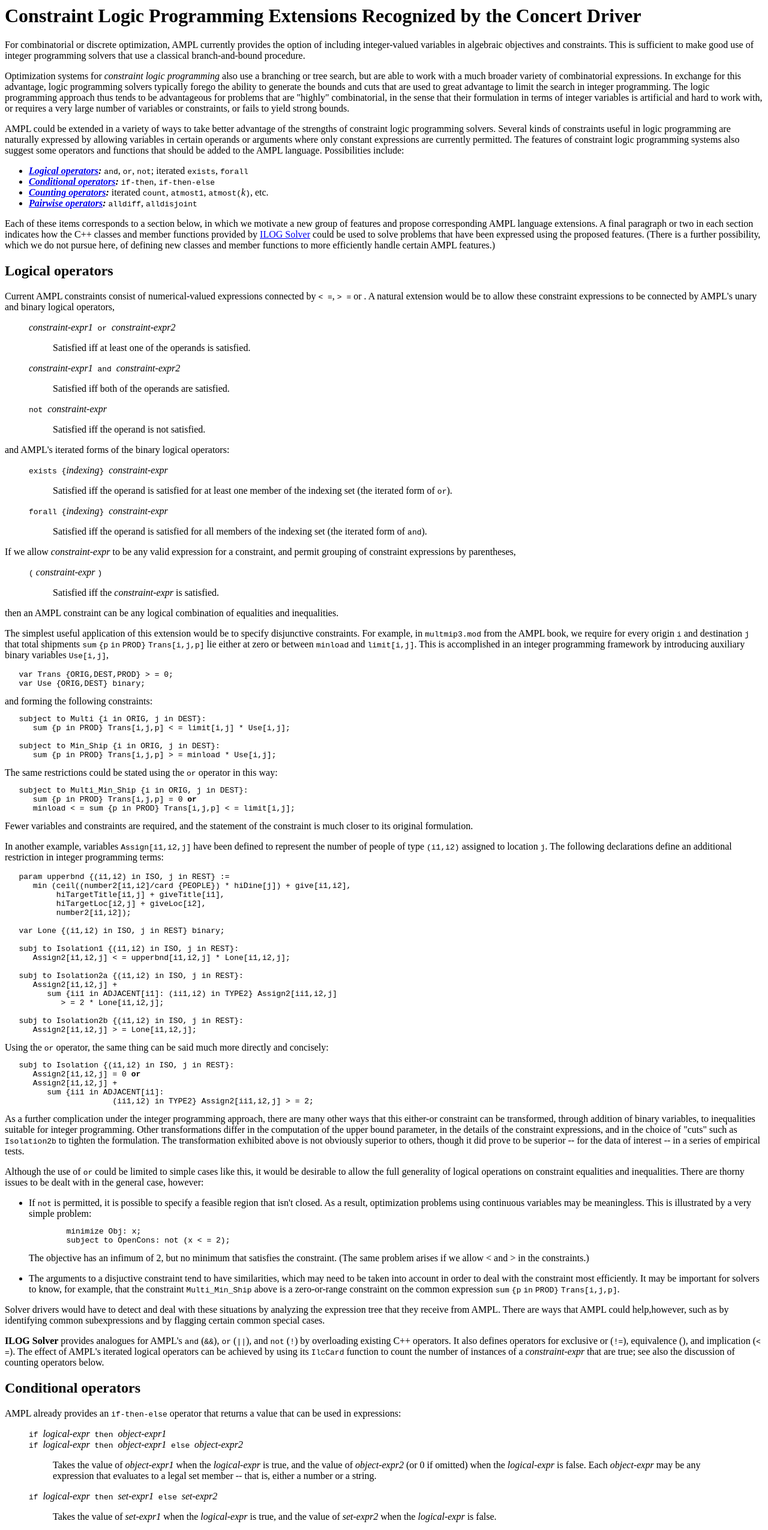
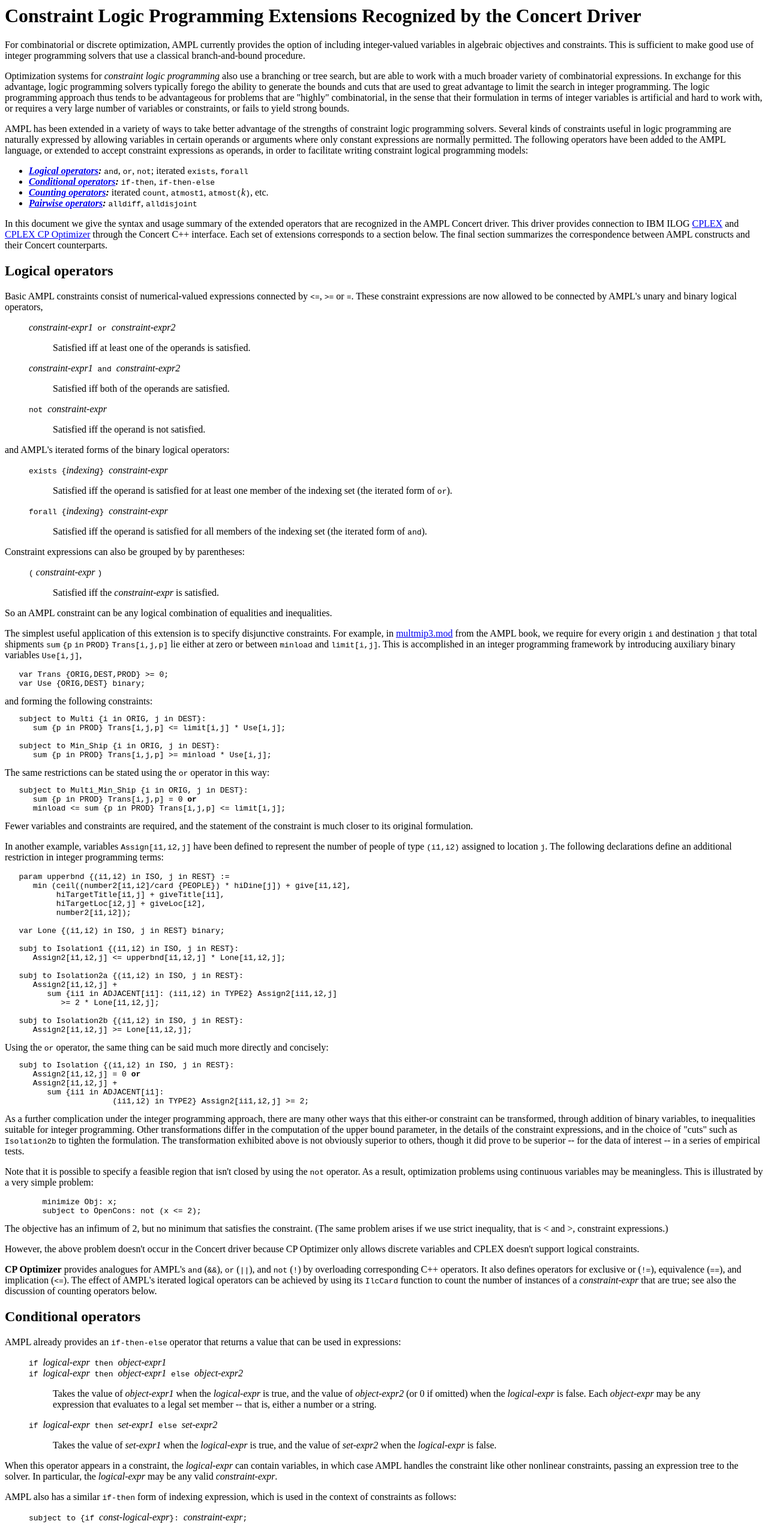
Before and after one commit to ampl/mp, a plain HTML site: page solvers/concert/usage.html in a window 1280 px wide. Shown: the top 2550 px of the page at 60% size. Drawn offline with Linux system fonts and the light colour scheme.

Commit message:
Revise the "Logical operators" section.

```diff
--- a/solvers/concert/usage.html
+++ b/solvers/concert/usage.html
@@ -25,47 +25,52 @@ variables is artificial and hard to work with, or requires a very
 large number of variables or constraints, or fails to yield strong
 bounds.</p><p>
 
-        AMPL could be extended in a variety of ways to take better
+        AMPL has been extended in a variety of ways to take better
 advantage of the strengths of constraint logic programming solvers.
 Several kinds of constraints useful in logic programming are naturally
 expressed by allowing variables in certain operands or arguments where
-only constant expressions are currently permitted.  The features of
-constraint logic programming systems also suggest some operators and
-functions that should be added to the AMPL language.  Possibilities
-include:</p>
+only constant expressions are normally permitted.  The following
+operators have been added to the AMPL language, or extended to accept
+constraint expressions as operands, in order to facilitate writing
+constraint logical programming models:</p>
 
 <ul>
+<!-- TODO: strict inequalities -->
 <li><b><i><a href="#logop">Logical operators</a>:</i></b> <tt>and</tt>,
 <tt>or</tt>, <tt>not</tt>; iterated <tt>exists</tt>, <tt>forall</tt>
 
+<!-- TODO: ==>, <==> -->
 </li><li><b><i><a href="#condop">Conditional operators</a>:</i></b>
 <tt>if-then</tt>, <tt>if-then-else</tt>
 
+<!-- TODO: check op names -->
 </li><li><b><i><a href="#cardop">Counting operators</a>:</i></b> iterated
 <tt>count</tt>, <tt>atmost1</tt>, <tt>atmost(</tt><i>k</i><tt>)</tt>,
 etc.
 
+<!-- TODO: check op names -->
 </li><li><b><i><a href="#pairop">Pairwise operators</a>:</i></b>
-<tt>alldiff</tt>, <tt>alldisjoint</tt>
+<tt>alldiff</tt>, <tt>alldisjoint</tt></li>
 </ul>
 
-Each of these items corresponds to a section below, in which we
-motivate a new group of features and propose corresponding AMPL
-language extensions.  A final paragraph or two in each section
-indicates how the C++ classes and member functions provided by
-<a href="http://www.ilog.com/">ILOG Solver</a> could be used to solve
-problems that have been expressed using the proposed features.  (There
-is a further possibility, which we do not pursue here, of defining new
-classes and member functions to more efficiently handle certain AMPL
-features.)
+In this document we give the syntax and usage summary of the extended
+operators that are recognized in the AMPL Concert driver.
+This driver provides connection to IBM ILOG
+<a href="http://www.ibm.com/software/integration/optimization/cplex-optimizer/">
+CPLEX</a> and
+<a href="http://www.ibm.com/software/integration/optimization/cplex-cp-optimizer/">
+CPLEX CP Optimizer</a> through
+the Concert C++ interface. Each set of extensions corresponds to a section
+below. The final section summarizes the correspondence between AMPL constructs
+and their Concert counterparts.
 
 <h2>
 <a name="logop">Logical operators</a>
 </h2>
-        Current AMPL constraints consist of numerical-valued
-expressions connected by <tt>&lt; =</tt>, <tt>&gt; =</tt> or <tt&gt =<="" tt="">.  A
-natural extension would be to allow these constraint expressions to be
-connected by AMPL's unary and binary logical operators,
+        Basic AMPL constraints consist of numerical-valued
+expressions connected by <tt>&lt;=</tt>, <tt>&gt;=</tt> or <tt>=</tt>.
+These constraint expressions are now allowed to be connected by AMPL's
+unary and binary logical operators,
 
 <dl><blockquote>
 
@@ -99,9 +104,7 @@ of the indexing set (the iterated form of <tt>and</tt>).<p>
 
 </p></dd></blockquote></dl>
 
-If we allow <i>constraint-expr</i> to be any valid expression for a
-constraint, and permit grouping of constraint expressions by
-parentheses,
+Constraint expressions can also be grouped by by parentheses:
 
 <dl><blockquote>
 
@@ -111,33 +114,34 @@ parentheses,
 
 </p></dd></blockquote></dl>
 
-then an AMPL constraint can be any logical combination of equalities
+So an AMPL constraint can be any logical combination of equalities
 and inequalities.<p>
 
-        The simplest useful application of this extension would be to
+        The simplest useful application of this extension is to
 specify disjunctive constraints.  For example, in
-<tt>multmip3.mod</tt> from the AMPL book, we require for every origin
+<a href="http://www.ampl.com/BOOK/EXAMPLES/EXAMPLES2/multmip3.mod">
+multmip3.mod</a> from the AMPL book, we require for every origin
 <tt>i</tt> and destination <tt>j</tt> that total shipments
 <tt>sum</tt> <tt>{p</tt> <tt>in</tt> <tt>PROD}</tt>
 <tt>Trans[i,j,p]</tt> lie either at zero or between <tt>minload</tt>
 and <tt>limit[i,j]</tt>.  This is accomplished in an integer
 programming framework by introducing auxiliary binary variables
 <tt>Use[i,j]</tt>,</p><p>
-</p><pre>   var Trans {ORIG,DEST,PROD} &gt; = 0;
+</p><pre>   var Trans {ORIG,DEST,PROD} &gt;= 0;
    var Use {ORIG,DEST} binary;
 </pre>
 and forming the following constraints:
 <pre>   subject to Multi {i in ORIG, j in DEST}:
-      sum {p in PROD} Trans[i,j,p] &lt; = limit[i,j] * Use[i,j];
+      sum {p in PROD} Trans[i,j,p] &lt;= limit[i,j] * Use[i,j];
 
    subject to Min_Ship {i in ORIG, j in DEST}:
-      sum {p in PROD} Trans[i,j,p] &gt; = minload * Use[i,j];
+      sum {p in PROD} Trans[i,j,p] &gt;= minload * Use[i,j];
 </pre>
-The same restrictions could be stated using the <tt>or</tt> operator
+The same restrictions can be stated using the <tt>or</tt> operator
 in this way:
 <pre>   subject to Multi_Min_Ship {i in ORIG, j in DEST}:
       sum {p in PROD} Trans[i,j,p] = 0 <b>or</b>
-      minload &lt; = sum {p in PROD} Trans[i,j,p] &lt; = limit[i,j];
+      minload &lt;= sum {p in PROD} Trans[i,j,p] &lt;= limit[i,j];
 </pre>
 Fewer variables and constraints are required, and the statement of
 the constraint is much closer to its original formulation.<p>
@@ -156,15 +160,15 @@ terms:</p><p>
    var Lone {(i1,i2) in ISO, j in REST} binary;
 
    subj to Isolation1 {(i1,i2) in ISO, j in REST}:
-      Assign2[i1,i2,j] &lt; = upperbnd[i1,i2,j] * Lone[i1,i2,j];
+      Assign2[i1,i2,j] &lt;= upperbnd[i1,i2,j] * Lone[i1,i2,j];
 
    subj to Isolation2a {(i1,i2) in ISO, j in REST}:
       Assign2[i1,i2,j] +
          sum {ii1 in ADJACENT[i1]: (ii1,i2) in TYPE2} Assign2[ii1,i2,j]
-            &gt; = 2 * Lone[i1,i2,j];
+            &gt;= 2 * Lone[i1,i2,j];
 
    subj to Isolation2b {(i1,i2) in ISO, j in REST}:
-      Assign2[i1,i2,j] &gt; = Lone[i1,i2,j];
+      Assign2[i1,i2,j] &gt;= Lone[i1,i2,j];
 </pre>
 Using the <tt>or</tt> operator, the same thing can be said much more
 directly and concisely:
@@ -172,7 +176,7 @@ directly and concisely:
       Assign2[i1,i2,j] = 0 <b>or</b>
       Assign2[i1,i2,j] +
          sum {ii1 in ADJACENT[i1]:
-                       (ii1,i2) in TYPE2} Assign2[ii1,i2,j] &gt; = 2;
+                       (ii1,i2) in TYPE2} Assign2[ii1,i2,j] &gt;= 2;
 </pre>
 As a further complication under the integer programming approach,
 there are many other ways that this either-or constraint can be
@@ -183,44 +187,31 @@ constraint expressions, and in the choice of "cuts" such as
 <tt>Isolation2b</tt> to tighten the formulation.  The transformation
 exhibited above is not obviously superior to others, though it did
 prove to be superior -- for the data of interest -- in a series of
-empirical tests.<p>
+empirical tests.
 
-        Although the use of <tt>or</tt> could be limited to simple
-cases like this, it would be desirable to allow the full generality of
-logical operations on constraint equalities and inequalities.  There
-are thorny issues to be dealt with in the general case, however:
-
-</p><ul>
-<li>If <tt>not</tt> is permitted, it is possible to specify a
-    feasible region that isn't closed.  As a result, optimization
-    problems using continuous variables may be meaningless.  This
-    is illustrated by a very simple problem:
+<p>
+    Note that it is possible to specify a feasible region that isn't
+    closed by using the <tt>not</tt> operator.  As a result, optimization
+    problems using continuous variables may be meaningless.  This is
+    illustrated by a very simple problem:
 <pre>        minimize Obj: x;
-        subject to OpenCons: not (x &lt; = 2);
+        subject to OpenCons: not (x &lt;= 2);
 </pre>
     The objective has an infimum of 2, but no minimum that
     satisfies the constraint.  (The same problem arises if we
-    allow &lt;  and &gt;  in the constraints.)<p>
+    use strict inequality, that is &lt; and &gt;, constraint expressions.)</p>
 
-</p></li><li>The arguments to a disjuctive constraint tend to have
-    similarities, which may need to be taken into account in order
-    to deal with the constraint most efficiently.  It may be
-    important for solvers to know, for example, that the constraint
-    <tt>Multi_Min_Ship</tt> above is a zero-or-range constraint
-    on the common expression <tt>sum</tt> <tt>{p</tt> <tt>in</tt>
-    <tt>PROD}</tt> <tt>Trans[i,j,p]</tt>.<p>
-</p></li></ul>
+<p>
+    However, the above problem doesn't occur in the Concert driver because
+    CP Optimizer only allows discrete variables and CPLEX doesn't support
+    logical constraints.
+</p>
 
-Solver drivers would have to detect and deal with these situations by
-analyzing the expression tree that they receive from AMPL.  There are
-ways that AMPL could help,however, such as by identifying common
-subexpressions and by flagging certain common special cases.<p>
-
-        <b>ILOG Solver</b> provides analogues for AMPL's <tt>and</tt>
+<p><b>CP Optimizer</b> provides analogues for AMPL's <tt>and</tt>
 (<tt>&amp;&amp;</tt>), <tt>or</tt> (<tt>||</tt>), and <tt>not</tt>
-(<tt>!</tt>) by overloading existing C++ operators.  It also defines
-operators for exclusive or (<tt>!=</tt>), equivalence (<tt&gt =="&lt;/tt">),
-and implication (<tt>&lt; =</tt>).  The effect of AMPL's iterated logical
+(<tt>!</tt>) by overloading corresponding C++ operators.  It also defines
+operators for exclusive or (<tt>!=</tt>), equivalence (<tt>==</tt>),
+and implication (<tt>&lt;=</tt>).  The effect of AMPL's iterated logical
 operators can be achieved by using its <tt>IlcCard</tt> function to
 count the number of instances of a <i>constraint-expr</i> that are
 true; see also the discussion of counting operators below.</tt&gt></p>
@@ -276,13 +267,13 @@ if and only if the <i>logical-expr</i> is true.<p>
 
 Thus for example in section 8.4 of the book we have:
 <pre>   subject to Time {if avail &gt;  0}:
-      sum {p in PROD} (1/rate[p]) * Make[p] &lt; = avail;
+      sum {p in PROD} (1/rate[p]) * Make[p] &lt;= avail;
 </pre>
 It is arguably more natural, howver, to make the <tt>if</tt> condition
 part of the constraint expression:
 <pre>   subject to Time:
       if avail &gt;  0 then
-         sum {p in PROD} (1/rate[p]) * Make[p] &lt; = avail;
+         sum {p in PROD} (1/rate[p]) * Make[p] &lt;= avail;
 </pre>
 By allowing variables in the <i>logical-expr</i> following <tt>if</tt>,
 we arrive at another appealing form of constraint for logic programming:
@@ -311,15 +302,15 @@ could conveniently express.  For example, the previously defined
 <tt>Multi_Min_Ship</tt> constraint could be written:
 <pre>   subject to Multi_Min_Ship {i in ORIG, j in DEST}:
       if sum {p in PROD} Trans[i,j,p] &gt;  0 then
-         minload &lt; = sum {p in PROD} Trans[i,j,p] &lt; = limit[i,j];
+         minload &lt;= sum {p in PROD} Trans[i,j,p] &lt;= limit[i,j];
 </pre>
 Again, the <i>logical-expr</i> could be any <i>constraint-expr</i>.
 <p>
 
-<b>ILOG Solver</b> can directly define if-then constraints like
+<b>CP Optimizer</b> can directly define if-then constraints like
 <tt>Time</tt> and <tt>Multi_Min_Ship</tt> above by use of either a
 constraint-posting function (<tt>IlcIfThen</tt>) or an implication
-operator (<tt>&lt; =</tt>).  There is no direct support for
+operator (<tt>&lt;=</tt>).  There is no direct support for
 if-then-<i>else</i> constraints, however; they have to be built from
 two calls to <tt>IlcIfThen</tt> or an equivalent constraint expression
 using several logical operators.</p><p>
@@ -339,13 +330,13 @@ satisfied.  For instance, in the <tt>multmip3.mod</tt> example
 previously cited, there is the following constraint on the number of
 destinations served by any origin:
 <pre>   subject to Max_Serve {i in ORIG}:
-      sum {j in DEST} Use[i,j] &lt; = maxserve;
+      sum {j in DEST} Use[i,j] &lt;= maxserve;
 </pre>
 Using <tt>card</tt>, the same thing could be expressed in terms of
 the natural <tt>Trans[i,j,p]</tt> variables, without recourse to the
 auxiliary zero-one <tt>Use[i,j]</tt> variables:
 <pre>   subject to Max_Serve {i in ORIG}:
-      card {j in DEST: sum {p in PROD} Trans[i,j,p] &gt;  0} &lt; = maxserve;
+      card {j in DEST: sum {p in PROD} Trans[i,j,p] &gt;  0} &lt;= maxserve;
 </pre>
 This form might be too general, however.  The operand of <tt>card</tt>
 could be any set expression.  To implement the resulting constraint,
@@ -369,7 +360,7 @@ number of times that a certain constraint is satisfied:<p>
 
 The above constraint would then be written:
 <pre>   subject to Max_Serve {i in ORIG}:
-      count {j in DEST} (sum {p in PROD} Trans[i,j,p] &gt;  0) &lt; = maxserve;
+      count {j in DEST} (sum {p in PROD} Trans[i,j,p] &gt;  0) &lt;= maxserve;
 </pre>
 The <i>constraint-expr</i> could be any valid AMPL constraint.  The
 AMPL translator would instantiate it for each member of the
@@ -438,7 +429,7 @@ assigned to machine <tt>k</tt> (<a href="http://www.ampl.com/NEW/FUTURE/LOGIC/sc
    set JOBS := 1..n;
    set MACHINES := 1..n;
 
-   param cap {MACHINES} integer &gt; = 0;
+   param cap {MACHINES} integer &gt;= 0;
 
    var Assign {JOBS,MACHINES} binary;
 </pre>
@@ -448,11 +439,11 @@ algebraic constraint for each job and for each machine:<p>
       sum {k in MACHINES} Assign[j,k] = 1;
 
    subj to CapacityOfMachine {k in MACHINES}:
-      sum {j in JOBS} Assign[j,k] &lt; = cap[k];
+      sum {j in JOBS} Assign[j,k] &lt;= cap[k];
 </pre>
 As an alternative, we could associate with each job only one variable,
 whose value is taken from the set of machines:
-<pre>   var MachineForJob {JOBS} integer &gt; = 1, &lt; = n;
+<pre>   var MachineForJob {JOBS} integer &gt;= 1, &lt;= n;
 </pre>
 For each <tt>j</tt> in <tt>JOBS</tt>, the value of
 <tt>MachineForJob[j]</tt> would be the number of the machine that is
@@ -462,7 +453,7 @@ that one machine be assigned to each job.  To specify that at most
 <tt>cap[k]</tt> jobs are assigned to machine <tt>k</tt>, we could use
 the proposed <tt>count</tt> operator (<a href="http://www.ampl.com/NEW/FUTURE/LOGIC/sched2.mod"><tt>sched2.mod</tt></a>):
 <pre>   subj to CapacityOfMachine {k in MACHINES}:
-      count {j in JOBS} (MachineForJob[j] = k) &lt; = cap[k];
+      count {j in JOBS} (MachineForJob[j] = k) &lt;= cap[k];
 </pre>
 This is not as readable a statement of the constraint as one might
 like, however, and it is likely to be inefficient.  Because the
@@ -476,7 +467,7 @@ for all machines.  These circustances suggest that AMPL should instead
 offer a more specialized iterated operator for counting individual
 values assumed by an indexed expression (<a href="http://www.ampl.com/NEW/FUTURE/LOGIC/sched3.mod"><tt>sched3.mod</tt></a>):<p>
 </p><pre>   subj to CapacityOfMachine {k in MACHINES}:
-      countof(k) {j in JOBS} MachineForJob[j] &lt; = cap[k];
+      countof(k) {j in JOBS} MachineForJob[j] &lt;= cap[k];
 </pre>
 The general form would be:
 
@@ -494,7 +485,7 @@ Although it would still be possible to implement this operator
 inefficiently, the presence of <tt>countof</tt> could alert the
 AMPL translator to the possibility of a more efficient evaluation.<p>
 
-<b>ILOG Solver</b>'s analogue to AMPL's cardinality operators is the
+<b>CP Optimizer</b>'s analogue to AMPL's cardinality operators is the
 <tt>IlcCard</tt> function.  <tt>IlcCard</tt> acts like <tt>card</tt>
 when called with one argument representing a set of integers (type
 <tt>IlcIntSetVar</tt>) or objects (type <tt>IlcAnySetVar</tt>).  It
@@ -583,7 +574,7 @@ for all pairs of different members of the <i>indexing</i> set.<p>
 To express the same thing in current AMPL, it is necessary to state
 for each pair of sets that their intersection has cardinality zero.<p>
 
-<b>ILOG Solver</b> provides functions that correspond closely to these
+<b>CP Optimizer</b> provides functions that correspond closely to these
 iterated pairwise operators.  Function <tt>IlcAllDiff</tt> specifies
 that the components of an array of integers (type
 <tt>IlcIntVarArray</tt>) or an array of objects (type
```
